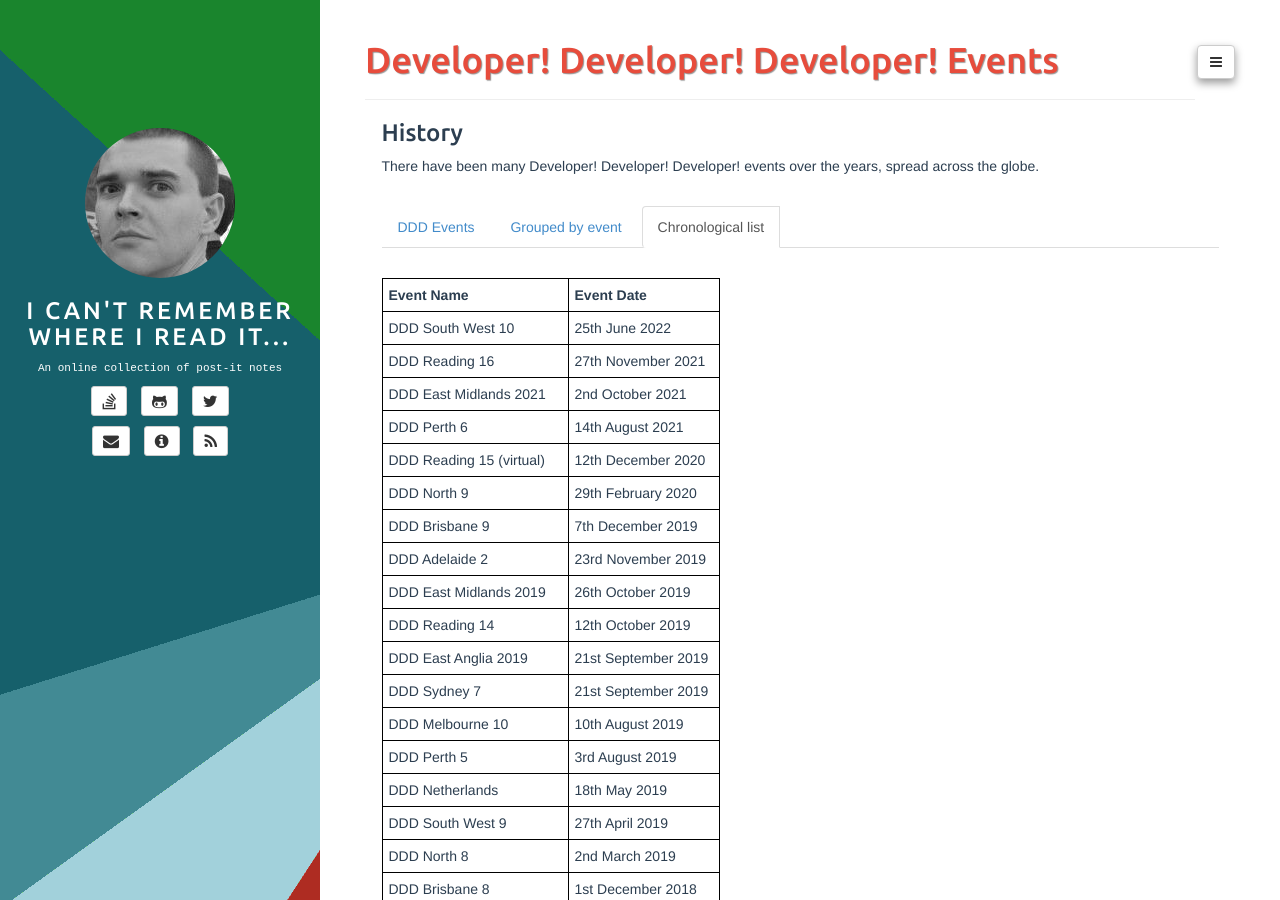
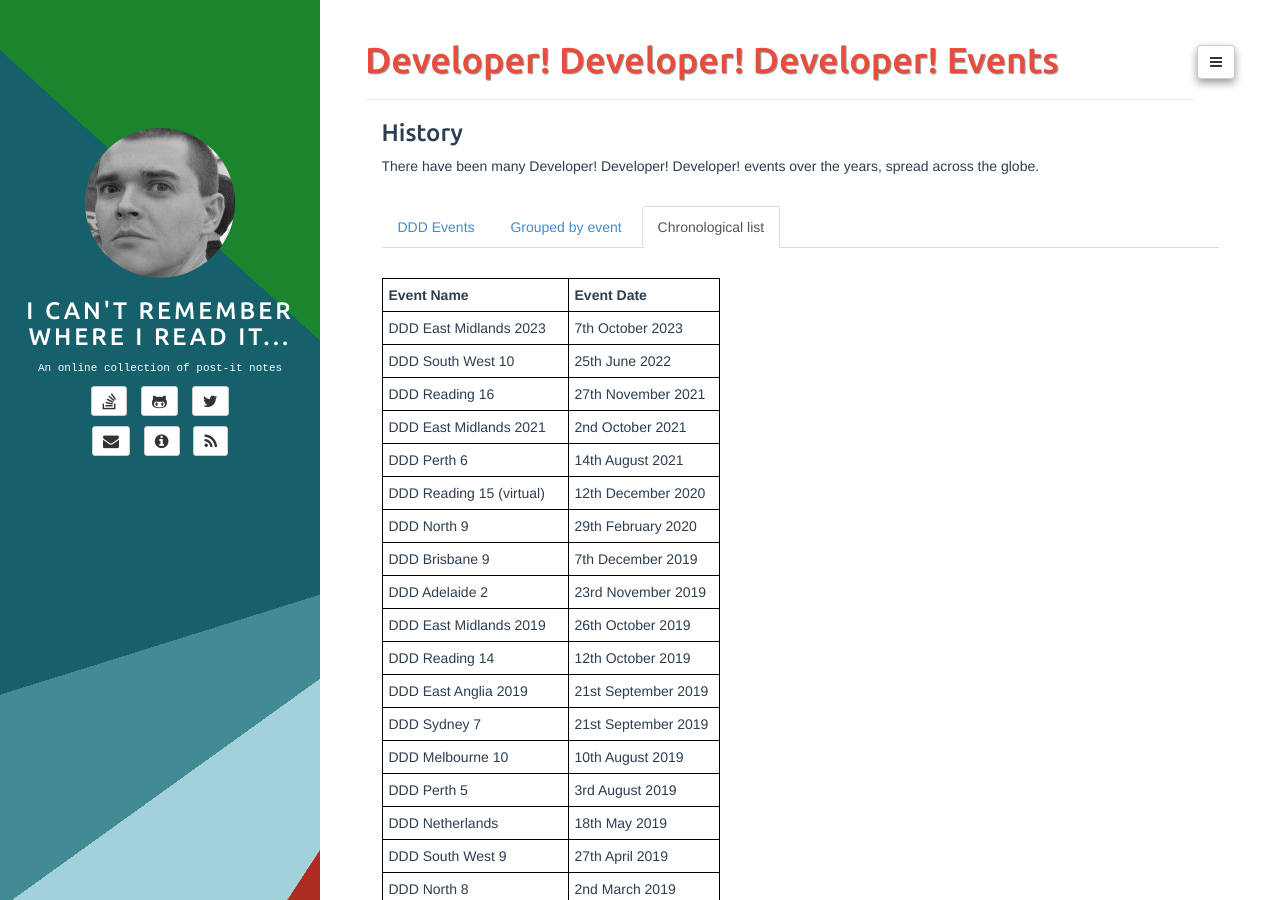
Before and after one commit to adrianbanks/adrianbanks.github.io, a Jekyll site: the page built from ddd-list.md, in a window 1280 px wide and 900 px high. Built offline with Jekyll 4.4.1, drawn with Linux system fonts in a browser that asks for light colours.

Commit message:
Add DDD East Midlands 2023

```diff
--- a/ddd-list.md
+++ b/ddd-list.md
@@ -15,6 +15,7 @@ There have been many Developer! Developer! Developer! events over the years, spr
 
 | **Event Name**             | **Event Date**      |
 | -------------------------- | ------------------- |
+|  DDD East Midlands 2023    | 7th October 2023    |
 |  DDD South West 10         | 25th June 2022      |
 |  DDD Reading 16            | 27th November 2021  |
 |  DDD East Midlands 2021    | 2nd October 2021    |
```
Also changed, not shown: ddd-grouped.md (+1 -0 lines).
